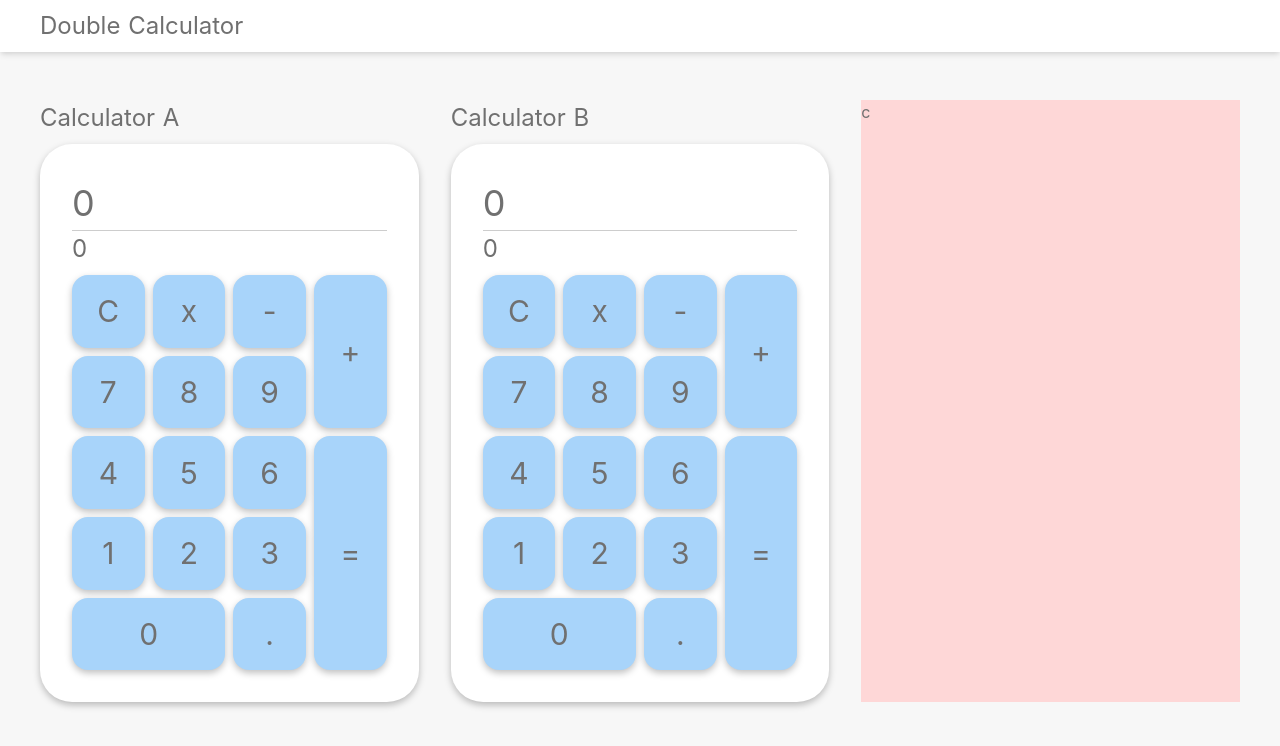
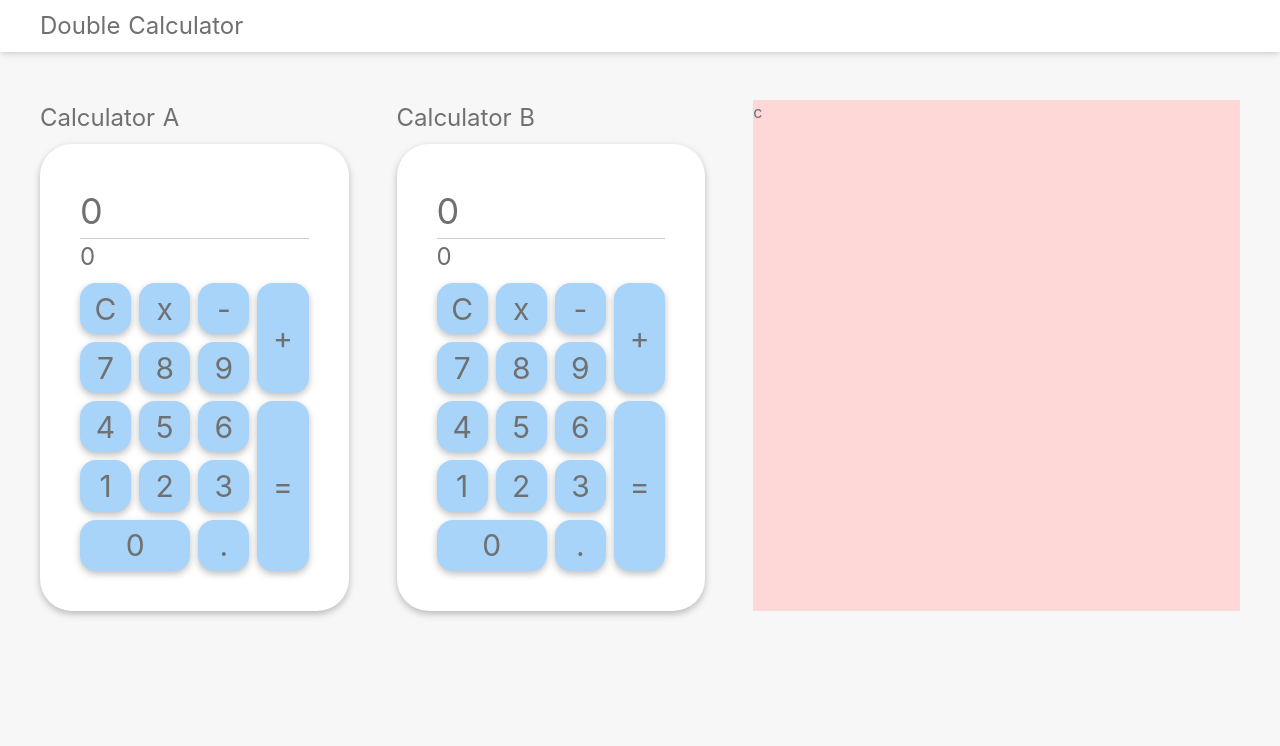
Before and after one commit to Phaicom/fillgoods-test, a Nuxt app: page / in a window 1280 px wide. Shown: the top 746 px of the page. Built offline with nearby package versions, Linux system fonts and the light colour scheme.

Commit message:
Adjust style acordding to ui design

```diff
--- a/components/calculator/Calculator.vue
+++ b/components/calculator/Calculator.vue
@@ -1,7 +1,7 @@
 <template>
   <div>
     <h1 class="block text-2xl">Calculator {{ name }}</h1>
-    <div class="calculator bg-white p-8 mt-2">
+    <div class="calculator bg-white p-10 mt-2">
       <monitor :expr="expr" :result="result" />
       <div class="grid grid-rows-2 grid-cols-4 gap-2 mt-2 text-3xl">
         <!-- row 1 -->
--- a/pages/index.vue
+++ b/pages/index.vue
@@ -1,11 +1,11 @@
 <template>
   <div class="px-2 md:px-10 pt-12 pb-4">
     <div
-      class="grid grid-rows-flow grid-cols-1 md:grid-cols-2 lg:grid-cols-3 md:gap-4 lg:gap-8"
+      class="grid grid-rows-flow grid-cols-1 md:grid-cols-2 lg:grid-cols-3 xl:grid-cols-7 md:gap-4 xl:gap-12"
     >
-      <calculator class="row-span-1 pt-4 md:pt-0" :name="'A'"></calculator>
-      <calculator class="row-span-1 pt-4 md:pt-0" :name="'B'"></calculator>
-      <div class="bg-red-200 row-span-1 pt-4 md:pt-0">c</div>
+      <calculator class="xl:col-span-2 pt-4 md:pt-0" :name="'A'"></calculator>
+      <calculator class="xl:col-span-2 pt-4 md:pt-0" :name="'B'"></calculator>
+      <div class="bg-red-200 xl:col-span-3 pt-4 md:pt-0">c</div>
     </div>
   </div>
 </template>
```
